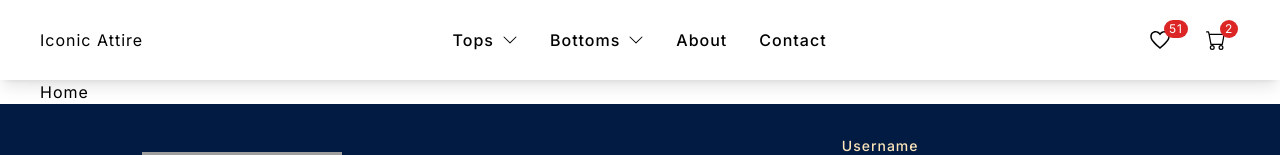
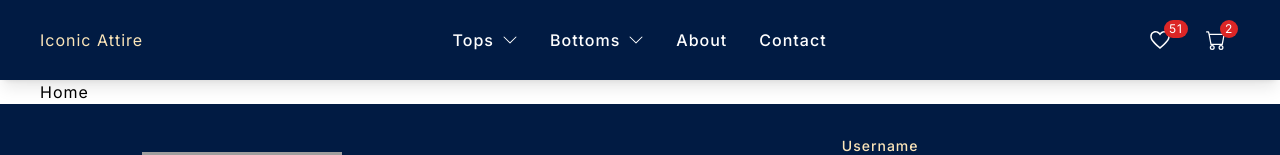
Before and after one commit to asfundmirza/IconicAttire, a Next.js app in the folder my-app/: page / in a window 1280 px wide. Shown: the top 155 px of the page. Built offline with nearby package versions, Linux system fonts and the light colour scheme; grey boxes are pictures that could not be loaded.

Commit message:
Header Ui changes

```diff
--- a/my-app/src/app/components/Header.jsx
+++ b/my-app/src/app/components/Header.jsx
@@ -4,6 +4,7 @@ import Wrapper from "./Wrapper";
 
 import Link from "next/link";
 import Menu from "./Menu";
+import Sitelogo from "../../../public/logo.png"
 
 import { IoMdHeartEmpty } from "react-icons/io";
 import { BsCart } from "react-icons/bs";
@@ -17,18 +18,18 @@ const Header = () => {
   const [showSubMenu, setShowSubMenu] = useState(null);
 
   return (
-    <header className="w-full h-[50px] md:h-[80px] bg-white  flex items-center shadow-lg justify-between top-0 sticky">
+    <header className="w-full h-[50px] md:h-[80px] bg-primary-color  flex items-center shadow-lg justify-between top-0 sticky">
       <Wrapper className="h-[60px] flex justify-between items-center">
         <Link href="/">
-          {/* <img src="/logo.svg" className="w-[40px] md:w-[60px]" /> */}
-          Iconic Attire
+          {/* <img src={Sitelogo} className="w-[40px] md:w-[60px]" /> */}
+          <h2 className="text-secondary-color">Iconic Attire</h2>
         </Link>
 
         <Menu showSubMenu={showSubMenu} setShowSubMenu={setShowSubMenu} />
 
         {mobileMenu && <MenuMobile />}
 
-        <div className="flex items-center gap-2 text-black">
+        <div className="flex items-center gap-2 text-white">
           {/* Icon start */}
           <div className="w-8 md:w-12 h-8 md:h-12 rounded-full flex justify-center items-center hover:bg-black/[0.05] cursor-pointer relative">
             <IoMdHeartEmpty className="text-[19px] md:text-[24px]" />
--- a/my-app/src/app/components/Menu.jsx
+++ b/my-app/src/app/components/Menu.jsx
@@ -25,7 +25,7 @@ const Menu = ({ showSubMenu, setShowSubMenu }) => {
   };
 
   return (
-    <ul className="hidden md:flex items-center gap-8 font-medium text-black">
+    <ul className="hidden md:flex items-center gap-8 font-medium text-white">
       {data.map((item) => (
         <li
           key={item.id}
@@ -35,9 +35,9 @@ const Menu = ({ showSubMenu, setShowSubMenu }) => {
         >
           {item.subMenu ? (
             <div
-              className={`group-hover:block ${
+              className={`group-hover:block  ${
                 showSubMenu === item.id ? "block" : "hidden"
-              } absolute top-full left-0 bg-white w-48 py-2 shadow-lg`}
+              } absolute top-full left-0 bg-primary-color rounded-lg w-48 py-3 shadow-lg px-3`}
             >
               {item.name === "Tops"
                 ? subMenuDataTops.map((subItem, index) => (
@@ -45,14 +45,14 @@ const Menu = ({ showSubMenu, setShowSubMenu }) => {
                       key={subItem.id}
                       href={`/category/${subItem.name}`}
                       onClick={subMenuHandler}
-                      className={`text-black py-2 px-4 flex justify-between items-center ${
+                      className={`text-white py-3  flex justify-between items-center ${
                         index !== subMenuDataTops.length - 1
                           ? "border-b border-gray-300"
                           : ""
                       }`}
                     >
                       <span>{subItem.name}</span>
-                      <span className="text-gray-600">{subItem.doc_count}</span>
+                      <span className="text-white">{subItem.doc_count}</span>
                     </Link>
                   ))
                 : item.name === "Bottoms"
@@ -61,14 +61,14 @@ const Menu = ({ showSubMenu, setShowSubMenu }) => {
                       key={subItem.id}
                       href={`/category/${subItem.name}`}
                       onClick={subMenuHandler}
-                      className={`text-black py-2 px-4 flex justify-between items-center ${
+                      className={`text-white py-3 flex justify-between items-center ${
                         index !== subMenuDataTops.length - 1
                           ? "border-b border-gray-300"
                           : ""
                       }`}
                     >
                       <span>{subItem.name}</span>
-                      <span className="text-gray-600">{subItem.doc_count}</span>
+                      <span className="text-white">{subItem.doc_count}</span>
                     </Link>
                   ))
                 : null}
```
